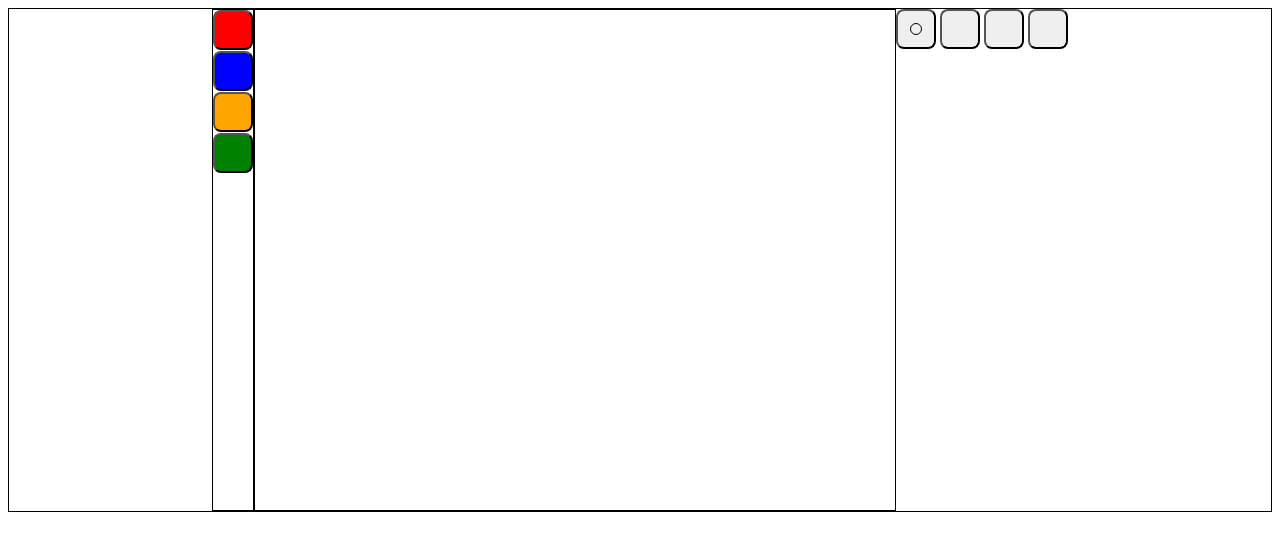
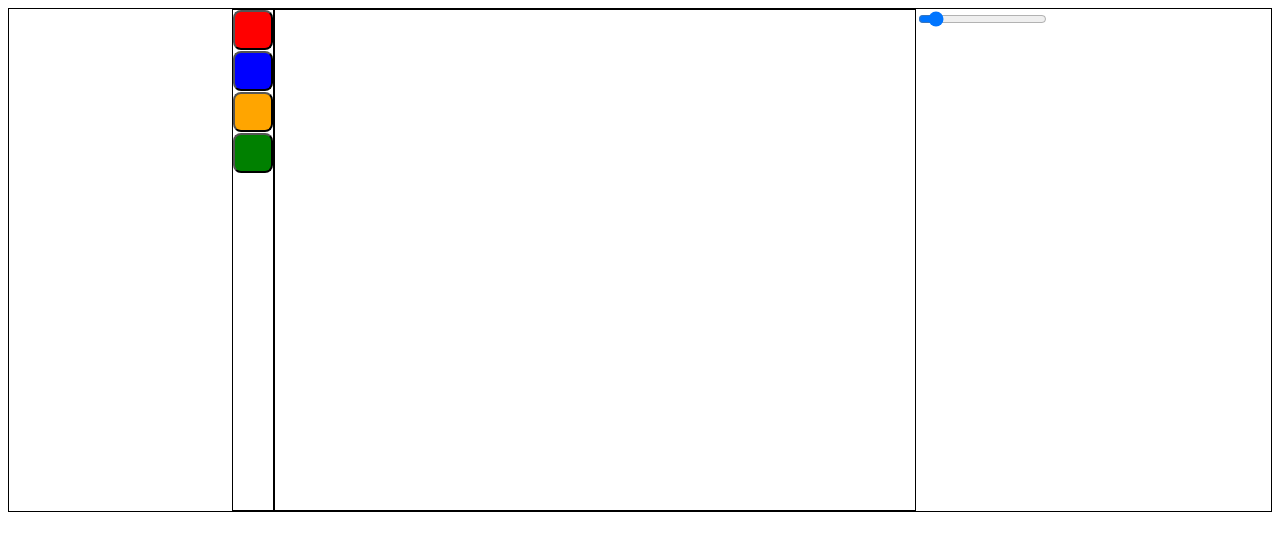
Before and after one commit to geckobees/Drawing-game, a plain HTML site: page drawing.html in a window 1280 px wide. Drawn offline with Linux system fonts and the light colour scheme.

Commit message:
replaced buttons with slider

```diff
--- a/drawing.html
+++ b/drawing.html
@@ -15,19 +15,8 @@
             <button id="4" onclick="changecolor(this.id)" class="green"></button>
         </div>
         <canvas></canvas>
-        <div class="size">
-            <button id="1" onclick="editorfunc(this.id)" class="sizebutton1">
-                <div class="circle"></div>
-            </button>
-            <button id="2" onclick="editorfunc(this.id)" class="sizebutton2">
-                <div></div>
-            </button>
-            <button id="3" onclick="editorfunc(this.id)" class="sizebutton3">
-                <div></div>
-            </button>
-            <button id="4" onclick="editorfunc(this.id)" class="sizebutton4">
-                <div></div>
-            </button>
+        <div class="sizeslider">
+            <input type="range" min="1" max="100" value="10" class="slider" id="range">
         </div>
     </div>
 
--- a/drawing.js
+++ b/drawing.js
@@ -1,9 +1,10 @@
 var color = 'black'
 var thickness = 10;
+const slider = document.getElementById('range');
+thickness = slider.value;
 window.addEventListener('load', function() {
     const canvas = document.querySelector('canvas');
     const c = canvas.getContext('2d');
-
     canvas.height = window.innerHeight / 2 + 100;
     canvas.width = window.innerWidth / 2;
 
@@ -43,6 +44,9 @@ window.addEventListener('load', function() {
 
 });
 
+slider.oninput = function(){
+    thickness = this.value;
+}
 
 function changecolor(id){
     if (id == 1){
--- a/drawing.scss
+++ b/drawing.scss
@@ -24,17 +24,7 @@ canvas {
     background-color: green;
 }
 
-.size{
-    .sizebutton1{
-        .circle {
-            justify-self:center ;
-            height: 10px;
-            width: 10px;
-            border: 1px solid black;
-            border-radius: 50px;
-        }
-    }
-}
+
 button {
     height: 40px;
     width: 40px;
@@ -43,3 +33,7 @@ button {
         border-radius: 3px;
     }
 }
+
+.slider {
+
+}
```
